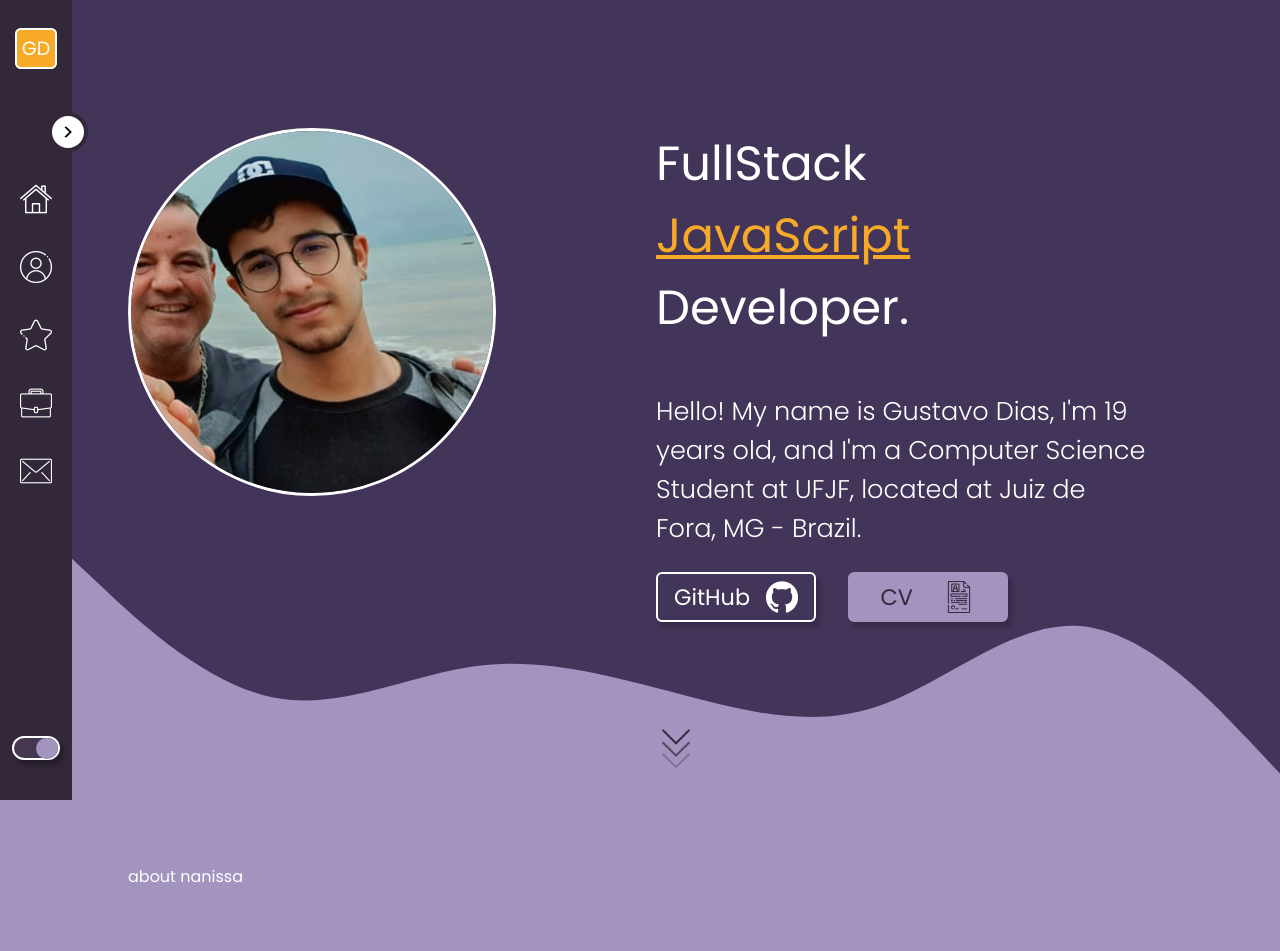
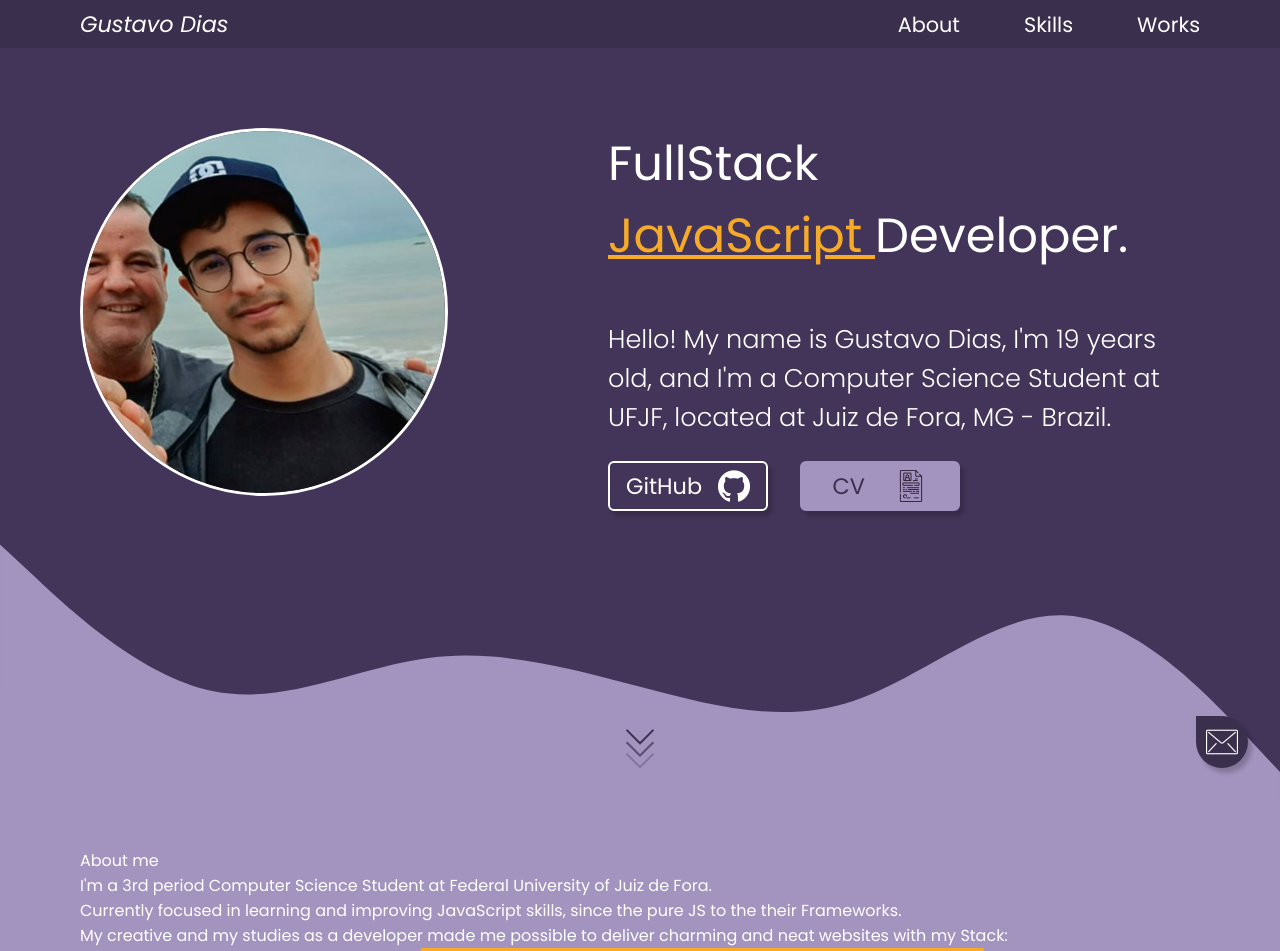
Before and after one commit to charmingruby/portfolio, a plain HTML site: page index.html in a window 1280 px wide. Shown: the top 951 px of the page. Drawn offline with nearby package versions, Linux system fonts and the light colour scheme; files whose address does not match are found by name.

Commit message:
everyday commit challenge, starting today, here

```diff
--- a/assets/css/index.css
+++ b/assets/css/index.css
@@ -1,8 +1,8 @@
 @import url('https://fonts.googleapis.com/css2?family=Poppins:ital,wght@0,100;0,200;0,300;0,400;0,500;0,600;0,700;0,800;0,900;1,100;1,200;1,300;1,400;1,500;1,600;1,700;1,800;1,900&display=swap');
 :root{
     --sidebar-bg:#453750;
-    --sidebar-bg-darker:#33283a;
-    --body-bg-darker:#43355A;
+    --sidebar-bg-darker:#3b2f4e;
+    --body-bg-darker:#433559;
     --body-bg:#a393bf;
     --button-bg:#F6AA28;
 
@@ -12,7 +12,8 @@
     --nav-width: 250px;
     --nav-width-close: 72px;
 
-    --content-margin: 64px;
+    --default-margin: 0rem 5rem 0rem 5rem;
+    --content-margin: 3rem 5rem 0rem 5rem;
 }
 
 html{
@@ -56,32 +57,43 @@ li{
     background-color: var(--sidebar-bg-darker);
 }
 
-/* Body Nightmode */
-body.night{
-    --sidebar-bg:#292b2f;
-    --sidebar-bg-darker:#202225;
-    --body-bg-darker:#36393f;
-    --body-bg:#4f545c;
-    --button-bg:#F6AA28;
-}
-
 .container{
     display: flex;
 }
+
+/* Default Classes */
+.visible{
+    opacity: 1;
+}
+
+.invisible{
+    opacity: 0;
+}
+
+.appear{
+    display: block;
+}
+
+.disappear{
+    display: none;
+}
+
 /* Header */
 header{
     position: fixed;
     z-index: 3;
-    display: none;
+    display: flex;
     justify-content: space-between;
     align-items: center;
     width: 100%;
-    height: 40px;
+    height: 3rem;
+    padding: var(--default-margin);
     background-color: var(--sidebar-bg-darker);
+
 }
 
 .header-toggle{
-    display: flex;
+    display: none;
     justify-content: center;
     align-items: center;
     border-radius: 6px;
@@ -100,9 +112,6 @@ header{
     cursor: pointer;
     width: 40px;
     height: 40px;
-    position: absolute;
-    top: 0;
-    left: calc(var(--content-margin) + var(--nav-width-close));
 }
 
 .burguer,
@@ -120,7 +129,6 @@ header{
 .burguer::before{
     content: '';
     margin-top: -8px;
-
 }
 
 .burguer::after{
@@ -151,84 +159,18 @@ header{
     font-weight: 200;
 }
 
-/* Sidebar */
-aside{
-    position: fixed;
-    top: 0;
-    left: 0;
-    z-index: 2;
-    background-color: var(--sidebar-bg-darker);
-    height: 100vh;
-    transition: .5s;
-    width: 72px;
-}
-
-.sidebar-move{
-    transition: .5s;
-    width: var(--nav-width);
-}
-
-.nav-items{
-    display: flex;
-    flex-direction: column;
-    position: relative;
-    justify-content: flex-start;
-    gap: 100px;
-    align-items: center;
-    height: 100vh;
-}
-
-/* Sidebar Minimize Btn */
-.sidebar-toggle{
-    position: absolute;
-    z-index: 99;
-    top: 112px;
-    right: -16px;
-    width: 40px;
-    padding: 10px;
-    cursor: pointer;
-    background-color:var(--font-color);
-    border: 4px solid var(--sidebar-bg-darker);
-    border-radius: 50%;
+/* Brand Icon */
+.brand-icon{
 
 }
 
-/* Sidebar Top */
-.nav-right{
-    line-height: 24px;
-    text-align: left;
-    display: none;
+.brand-icon p{
+    font-size: 1.4em;
+    font-weight: 400;
+    font-style: italic;
 }
 
-.nav-icon{
-    display: flex;
-    justify-content: space-evenly;
-    align-items: center;
-    width: 100%;
-    margin: 24px 8px 0px 8px;
-    padding:10px 10px;
-    cursor: pointer;
-}
-
-.icon-img{
-    border: 2px solid var(--font-color);
-    background-color: var(--button-bg);
-    border-radius: 6px;
-    font-size: 1.2em;
-    padding: 5px;
-}
-
-.icon-title{
-    font-size:1.4em;
-    font-weight: 300;
-}
-
-.icon-desc{
-    font-size:1.2em;
-    font-weight: 300;
-}
-
-/* Sidebar Mid */
+/* Navigation */
 .nav-navigation{
     width: 100%;
     font-weight: 200;
@@ -236,23 +178,15 @@ aside{
 
 .links{
     display: flex;
-    flex-direction: column;
-    gap: 16px;
-    margin: 0 10px;
+    gap: 4rem;
 }
 
 .nav-link{
     border-radius: 20px;
 }
 
-.nav-link:hover{
-    background-color: var(--sidebar-bg);
-    transition: .5s;
-}
-
 .nav-link a{
     font-size: 1.3em;
-    padding:10px 10px;
     list-style: none;
     cursor: pointer;
     display: flex;
@@ -267,106 +201,37 @@ aside{
 
 .text{
     font-size: 1em;
-    display: none;
 }
 
-/* Sidebar Bottom */
-.night-mode{
+/* Contact Widget */
+.contact-widget{
+    position: fixed;
+    z-index: 3;
+    bottom: 2rem;
+    right: 2rem;
     display: flex;
     justify-content: center;
     align-items: center;
-    position: absolute;
-    bottom: 24px;
-    padding:  16px 8px;
-    border-radius: 20px;
+    padding: 10px 10px;
+    border-radius: 0% 50% 50% 50%;
+    box-shadow: 4px 5px 4px rgba(0, 0, 0, 0.2);
+    background-color: var(--sidebar-bg-darker);
+    transition: .1s;
 }
 
-.label{
-    background-color: var(--sidebar-bg);
-    align-items: center;
-    height: 32px;
-    display: flex;
-    align-items: center ;
-    border-radius: 50px;
-    width: 100px;
-    display: flex;
-    justify-content: space-between;
-    align-items: center;
-    position: relative;
-    padding: 0 15px;
-    transition: all .5 ease-in-out;
-    border: 2px solid white;
-    cursor: pointer;
-    box-shadow: 4px 5px 4px rgba(0, 0, 0, 0.3);
+.contact-widget img{
+    width: 32px;
 }
 
-.nm-btn{
-    width: 24px;
-}
-
-.blob{
-    position: absolute;
-    left: 50%;
-    width: 50%;
-    height: 29px;
-    border-radius: 50px;
-    background-color: var(--body-bg);
-    transition: .5s;
-}
-
-.checkbox{
-    opacity: 0;
-    position: absolute;
-}
-
-.checkbox:checked +.label .blob{
-    left: 0;
-    transition: .5s;
-}
-
-.blob-close{
-    height: 21px;
-}
-
-.nightmode-close{
-    width: 48px;
-    height: 24px;
-}
-
-/* Sidebar JS classes */
-.sidebar-control{
-    transform: rotate(180deg);
-}
-
-.visible{
-    opacity: 1;
-}
-
-.invisible{
-    opacity: 0;
-}
-
-.appear{
-    display: block;
-}
-
-.disappear{
-    display: none;
+.contact-widget:hover{
+    transform: scale(1.2);
+    cursor: pointer;
+    transition: .1s;
 }
 
 /* Content */
-.content{
-    padding: 0rem 0rem 0px 4.5rem;
-    transition: .5s;
-}
-
-.content-push{
-    padding: 0rem 0rem 0px 15.625rem;
-    transition: .5s;
-}
-
 .content-padding{
-    padding: 4rem 8rem 0px 3.5rem;
+    padding: var(--content-margin);
 }
 
 .content-bg{
@@ -536,19 +401,8 @@ aside{
     background-color: var(--body-bg);
 }
 
-.about-content{
-    display: flex;
-    justify-content: space-between;
-    gap: 30px;
-    width: 100%;
-}
-
-.about-infos{
-    overflow-wrap: break-word;
-    display: flex;
-    flex-direction: column;
-    justify-content: space-between;
-    align-items: flex-start;
+.about.content-padding{
+    padding: var(--content-margin);
 }
 
 /* Skills */
@@ -557,5 +411,3 @@ aside{
 .works-bg.content-bg{
     background-color: var(--body-bg);
 }
-
-/* Contact */
--- a/assets/js/main.js
+++ b/assets/js/main.js
@@ -16,29 +16,6 @@ const cv = document.querySelectorAll('#cv');
 
 const allDark = document.querySelectorAll('.nm');
 const allLight = document.querySelectorAll('.lm');
-
-//Sidebar Minimize
-sidebarBtn.addEventListener('click', (e) => {
-    sidebar.classList.toggle('sidebar-move');
-
-    sidebarBtn.classList.toggle('sidebar-control');
-
-    iconText.classList.toggle('appear');
-
-    text.forEach((el) => {
-        el.classList.toggle('appear');
-    })
-
-    nightMode.classList.toggle('nightmode-close');
-    blob.classList.toggle('blob-close');
-    nightModeIcons.forEach((el) => {
-        el.classList.toggle('disappear');
-    });
-
-    content.forEach((el) => {
-        el.classList.toggle('content-push');
-    })
-});
 
 //Nightmode
 nightMode.addEventListener('click', () => {
--- a/index.html
+++ b/index.html
@@ -10,7 +10,6 @@
     <link rel="stylesheet" href="./assets/css/responsiviness.css">
     <link rel="stylesheet" href="https://cdnjs.cloudflare.com/ajax/libs/font-awesome/4.7.0/css/font-awesome.min.css">
     <meta http-equiv="ScreenOrientation" content="autoRotate:disabled">
-
     <title>Gustavo Dias</title>
 </head>
 
@@ -18,76 +17,39 @@
 
     <!-- Header -->
     <header>
+        <div class="brand-icon">
+            <a href="#highlight">
+                <p>Gustavo Dias</p>
+            </a>
+        </div>
         <div class="header-toggle main-push">
             <input type="checkbox" id="toggle-burguer">
             <label class="burguer-container" for="toggle-burguer">
                 <div class="burguer"></div>
             </label>
         </div>
-        <p class="header-title">Gustavo Dias</p>
-    </header>
-
-    <div class="container">
-        <!-- Aside -->
-        <aside>
-            <img class="sidebar-toggle" src="./assets/img/sidebar-icons/sidebar-arrow.png">
-            <div class="nav-items">
-
-                <div class="nav-icon">
-                    <div class="nav-left">
-                        <span class="icon-img">GD</span>
-                    </div>
-                    <div class="nav-right">
-                        <h1 class="icon-title">Gustavo Dias</h1>
-                        <h2 class="icon-desc">FullStack | JS</h2>
-                    </div>
-                </div>
-
-                <div class="nav-navigation">
+        <div class="navigation">
             <ul class="links">
                 <li class="nav-link">
-                            <a href="#highlight">
-                                <img class="sidebar-icon" src="./assets/img/sidebar-icons/home-white.png">
-                                <span class="text">Home</span>
-                            </a>
-                        </li>
-                        <li class="nav-link">
                     <a href="#about">
-                                <img class="sidebar-icon" src="./assets/img/sidebar-icons/about-white.png">
                         <span class="text">About</span>
                     </a>
                 </li>
                 <li class="nav-link">
                     <a href="#skills">
-                                <img class="sidebar-icon" src="./assets/img/sidebar-icons/skills-white.png">
                         <span class="text">Skills</span>
                     </a>
                 </li>
                 <li class="nav-link">
                     <a href="#works">
-                                <img class="sidebar-icon" src="./assets/img/sidebar-icons/works-white.png">
                         <span class="text">Works</span>
-                            </a>
-                        </li>
-                        <li class="nav-link">
-                            <a href="#contact">
-                                <img class="sidebar-icon" src="./assets/img/sidebar-icons/contact-white.png">
-                                <span class="text">Contact</span>
                     </a>
                 </li>
             </ul>
         </div>
+    </header>
 
-                <div class="night-mode">
-                    <input type="checkbox" class="checkbox" id="night-mode">
-                    <label for="night-mode" class="label nightmode-close">
-                        <img class="moon nm-btn disappear" src="./assets/img/night-mode/moon.png">
-                        <img class="sun nm-btn disappear" src="./assets/img/night-mode/sun.png">
-                        <div class="blob blob-close"></div>
-                    </label>
-                </div>
-            </div>
-        </aside>
+    <div class="container">
 
         <!-- Content -->
         <main>
@@ -126,8 +88,10 @@
                                 <a href="./assets/img/highlight/curriculo-gustavo.pdf" download>
                                     <button class="highlight-link cv">
                                         <p>CV</p>
-                                        <img id="cv" class="highlight-link-img" src="./assets/img/highlight/cv-light.png">
-                                        <img id="cv" class="highlight-link-img disappear" src="./assets/img/highlight/cv-dark.png">
+                                        <img id="cv" class="highlight-link-img"
+                                            src="./assets/img/highlight/cv-light.png">
+                                        <img id="cv" class="highlight-link-img disappear"
+                                            src="./assets/img/highlight/cv-dark.png">
                                     </button>
                                 </a>
                             </div>
@@ -161,9 +125,49 @@
             <section class="content" id="about">
                 <div class="about-bg content-bg">
                     <div class="about content-padding">
-                        about nanissa
+                        <div class="content-title">
+                            <p>About me</p>
+                        </div>
+                        <div class="about">
+                            <div class="about-principal">
+                                <div class="about-infos">
+                                    <p>
+                                        I'm a 3rd period Computer Science Student at Federal University of Juiz de Fora.
+                                    </p>
+
+                                    <p>
+                                        Currently focused in learning and improving JavaScript skills, since the pure JS
+                                        to
+                                        the
+                                        their Frameworks.
+                                    </p>
+
+                                    <p> My creative and my studies as a developer made me possible to deliver charming
+                                        and
+                                        neat
+                                        websites with my Stack:
+                                    </p>
                                 </div>
 
+                                <div class="">
+                                    <img src="./assets/img/about/about-illustration.svg">
+                                </div>
+                            </div>
+
+                            <div class="">
+                                <p class="stack-info"><i class="fa fa-angle-double-right"></i><span
+                                        class="areas-about">BackEnd:</span> <i
+                                        class="devicon-nodejs-plain tec-icons"></i>Node.JS
+                                </p>
+                                <p class="stack-info"><i class="fa fa-angle-double-right"></i><span
+                                        class="areas-about">FrontEnd:</span> <i
+                                        class="devicon-react-original tec-icons"></i>React.JS</p>
+                                <p class="stack-info"><i class="fa fa-angle-double-right"></i><span
+                                        class="areas-about">Styles:</span> <i
+                                        class="devicon-tailwindcss-plain tec-icons"></i>Tailwind CSS</p>
+                            </div>
+                        </div>
+                    </div>
                     <a href="#skills">
                         <div class="down">
                             <span></span>
@@ -172,8 +176,17 @@
                         </div>
                     </a>
 
-                    <svg class="wave about lm" xmlns="http://www.w3.org/2000/svg" viewBox="0 0 1440 200"><path fill="#43355A" fill-opacity="1" d="M0,128L60,133.3C120,139,240,149,360,165.3C480,181,600,203,720,192C840,181,960,139,1080,117.3C1200,96,1320,96,1380,96L1440,96L1440,320L1380,320C1320,320,1200,320,1080,320C960,320,840,320,720,320C600,320,480,320,360,320C240,320,120,320,60,320L0,320Z"></path></svg>
-                    <svg class="wave about nm invisible" xmlns="http://www.w3.org/2000/svg" viewBox="0 0 1440 200"><path fill="#36393f" fill-opacity="1" d="M0,128L60,133.3C120,139,240,149,360,165.3C480,181,600,203,720,192C840,181,960,139,1080,117.3C1200,96,1320,96,1380,96L1440,96L1440,320L1380,320C1320,320,1200,320,1080,320C960,320,840,320,720,320C600,320,480,320,360,320C240,320,120,320,60,320L0,320Z"></path></svg>
+                    <svg class="wave about lm" xmlns="http://www.w3.org/2000/svg" viewBox="0 0 1440 200">
+                        <path fill="#43355A" fill-opacity="1"
+                            d="M0,128L60,133.3C120,139,240,149,360,165.3C480,181,600,203,720,192C840,181,960,139,1080,117.3C1200,96,1320,96,1380,96L1440,96L1440,320L1380,320C1320,320,1200,320,1080,320C960,320,840,320,720,320C600,320,480,320,360,320C240,320,120,320,60,320L0,320Z">
+                        </path>
+                    </svg>
+                    <svg class="wave about nm invisible" xmlns="http://www.w3.org/2000/svg" viewBox="0 0 1440 200">
+                        <path fill="#36393f" fill-opacity="1"
+                            d="M0,128L60,133.3C120,139,240,149,360,165.3C480,181,600,203,720,192C840,181,960,139,1080,117.3C1200,96,1320,96,1380,96L1440,96L1440,320L1380,320C1320,320,1200,320,1080,320C960,320,840,320,720,320C600,320,480,320,360,320C240,320,120,320,60,320L0,320Z">
+                        </path>
+                    </svg>
+
 
                 </div>
             </section>
@@ -193,8 +206,16 @@
                         </div>
                     </a>
 
-                    <svg class="wave about lm" xmlns="http://www.w3.org/2000/svg" viewBox="0 0 1440 320"><path fill="#a393bf" fill-opacity="1" d="M0,96L48,122.7C96,149,192,203,288,213.3C384,224,480,192,576,176C672,160,768,160,864,165.3C960,171,1056,181,1152,197.3C1248,213,1344,235,1392,245.3L1440,256L1440,320L1392,320C1344,320,1248,320,1152,320C1056,320,960,320,864,320C768,320,672,320,576,320C480,320,384,320,288,320C192,320,96,320,48,320L0,320Z"></path></svg>
-                    <svg class="wave about nm invisible" xmlns="http://www.w3.org/2000/svg" viewBox="0 0 1440 320"><path fill="#4f545c" fill-opacity="1" d="M0,96L48,122.7C96,149,192,203,288,213.3C384,224,480,192,576,176C672,160,768,160,864,165.3C960,171,1056,181,1152,197.3C1248,213,1344,235,1392,245.3L1440,256L1440,320L1392,320C1344,320,1248,320,1152,320C1056,320,960,320,864,320C768,320,672,320,576,320C480,320,384,320,288,320C192,320,96,320,48,320L0,320Z"></path></svg>
+                    <svg class="wave about lm" xmlns="http://www.w3.org/2000/svg" viewBox="0 0 1440 320">
+                        <path fill="#a393bf" fill-opacity="1"
+                            d="M0,96L48,122.7C96,149,192,203,288,213.3C384,224,480,192,576,176C672,160,768,160,864,165.3C960,171,1056,181,1152,197.3C1248,213,1344,235,1392,245.3L1440,256L1440,320L1392,320C1344,320,1248,320,1152,320C1056,320,960,320,864,320C768,320,672,320,576,320C480,320,384,320,288,320C192,320,96,320,48,320L0,320Z">
+                        </path>
+                    </svg>
+                    <svg class="wave about nm invisible" xmlns="http://www.w3.org/2000/svg" viewBox="0 0 1440 320">
+                        <path fill="#4f545c" fill-opacity="1"
+                            d="M0,96L48,122.7C96,149,192,203,288,213.3C384,224,480,192,576,176C672,160,768,160,864,165.3C960,171,1056,181,1152,197.3C1248,213,1344,235,1392,245.3L1440,256L1440,320L1392,320C1344,320,1248,320,1152,320C1056,320,960,320,864,320C768,320,672,320,576,320C480,320,384,320,288,320C192,320,96,320,48,320L0,320Z">
+                        </path>
+                    </svg>
 
                 </div>
             </section>
@@ -207,38 +228,26 @@
                         works nanissa
                     </div>
 
-                    <a href="#contact">
-                        <div class="down">
-                            <span></span>
-                            <span></span>
-                            <span></span>
-                        </div>
-                    </a>
-
-                    <svg class="wave about lm" xmlns="http://www.w3.org/2000/svg" viewBox="0 0 1440 280"><path fill="#43355A" fill-opacity="1" d="M0,256L48,261.3C96,267,192,277,288,266.7C384,256,480,224,576,229.3C672,235,768,277,864,261.3C960,245,1056,171,1152,122.7C1248,75,1344,53,1392,42.7L1440,32L1440,320L1392,320C1344,320,1248,320,1152,320C1056,320,960,320,864,320C768,320,672,320,576,320C480,320,384,320,288,320C192,320,96,320,48,320L0,320Z"></path></svg>
-                    <svg class="wave about nm invisible" xmlns="http://www.w3.org/2000/svg" viewBox="0 0 1440 280"><path fill="#36393f" fill-opacity="1" d="M0,256L48,261.3C96,267,192,277,288,266.7C384,256,480,224,576,229.3C672,235,768,277,864,261.3C960,245,1056,171,1152,122.7C1248,75,1344,53,1392,42.7L1440,32L1440,320L1392,320C1344,320,1248,320,1152,320C1056,320,960,320,864,320C768,320,672,320,576,320C480,320,384,320,288,320C192,320,96,320,48,320L0,320Z"></path></svg>
-
-                </div>
-            </section>
-
-            <!-- Contact -->
-            <section class="content" id="contact">
-                <div class="contact-bg content-bg">
-
-                    <div class="content-padding">
-                        contact nanissa
-                    </div>
-
-
-
-                    <svg class="wave about lm" xmlns="http://www.w3.org/2000/svg" viewBox="0 0 1440 320"><path fill="#a393bf" fill-opacity="1" d="M0,224L48,213.3C96,203,192,181,288,165.3C384,149,480,139,576,160C672,181,768,235,864,245.3C960,256,1056,224,1152,202.7C1248,181,1344,171,1392,165.3L1440,160L1440,320L1392,320C1344,320,1248,320,1152,320C1056,320,960,320,864,320C768,320,672,320,576,320C480,320,384,320,288,320C192,320,96,320,48,320L0,320Z"></path></svg>
-                    <svg class="wave about nm invisible" xmlns="http://www.w3.org/2000/svg" viewBox="0 0 1440 320"><path fill="#4f545c" fill-opacity="1" d="M0,224L48,213.3C96,203,192,181,288,165.3C384,149,480,139,576,160C672,181,768,235,864,245.3C960,256,1056,224,1152,202.7C1248,181,1344,171,1392,165.3L1440,160L1440,320L1392,320C1344,320,1248,320,1152,320C1056,320,960,320,864,320C768,320,672,320,576,320C480,320,384,320,288,320C192,320,96,320,48,320L0,320Z"></path></svg>
+                    <svg class="wave about lm" xmlns="http://www.w3.org/2000/svg" viewBox="0 0 1440 280">
+                        <path fill="#43355A" fill-opacity="1"
+                            d="M0,256L48,261.3C96,267,192,277,288,266.7C384,256,480,224,576,229.3C672,235,768,277,864,261.3C960,245,1056,171,1152,122.7C1248,75,1344,53,1392,42.7L1440,32L1440,320L1392,320C1344,320,1248,320,1152,320C1056,320,960,320,864,320C768,320,672,320,576,320C480,320,384,320,288,320C192,320,96,320,48,320L0,320Z">
+                        </path>
+                    </svg>
+                    <svg class="wave about nm invisible" xmlns="http://www.w3.org/2000/svg" viewBox="0 0 1440 280">
+                        <path fill="#36393f" fill-opacity="1"
+                            d="M0,256L48,261.3C96,267,192,277,288,266.7C384,256,480,224,576,229.3C672,235,768,277,864,261.3C960,245,1056,171,1152,122.7C1248,75,1344,53,1392,42.7L1440,32L1440,320L1392,320C1344,320,1248,320,1152,320C1056,320,960,320,864,320C768,320,672,320,576,320C480,320,384,320,288,320C192,320,96,320,48,320L0,320Z">
+                        </path>
+                    </svg>
 
                 </div>
             </section>
         </main>
     </div>
 
+    <div class="contact-widget">
+        <img class="" src="./assets/img/widget/contact-white.png">
+    </div>
+
     <script src="./assets/js/main.js"></script>
 </body>
 
```
Also changed, not shown: assets/img/about/about-illustration.svg (added), assets/img/sidebar-icons/about-white.png (deleted), assets/img/sidebar-icons/home-white.png (deleted), assets/img/sidebar-icons/moon-white.png (deleted), assets/img/sidebar-icons/sidebar-arrow.png (deleted), assets/img/sidebar-icons/skills-white.png (deleted), assets/img/sidebar-icons/works-white.png (deleted), assets/img/widget/contact-white.png (renamed from assets/img/sidebar-icons/contact-white.png). Lines whose indentation alone changed are shown as unchanged.
